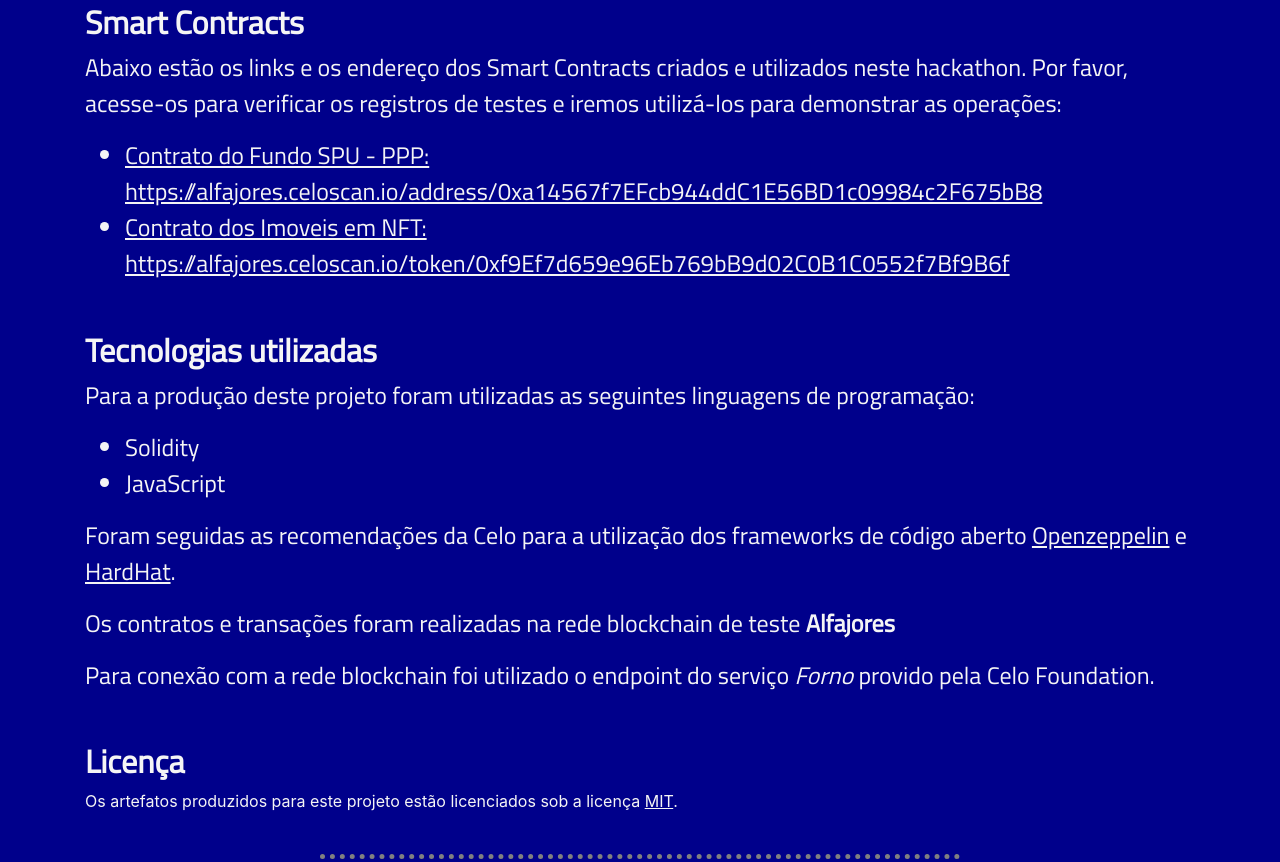
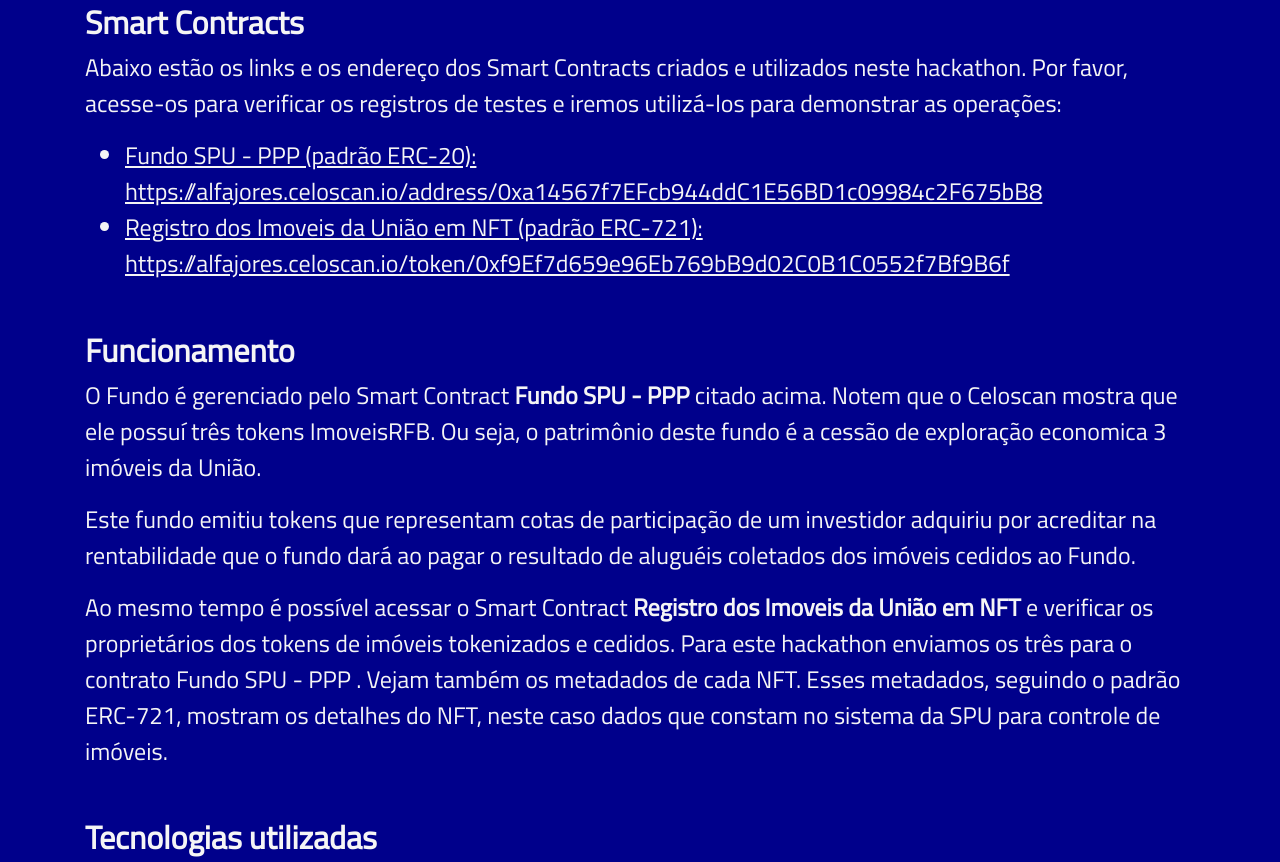
Before and after one commit to jeffprestes/tokensfederais, a website: page index.html in a window 1280 px wide. Shown: the part 2565-3427 px from the top of the page. Drawn offline with nearby package versions, Linux system fonts and the light colour scheme.

Commit message:
add seção funcionamento.

```diff
--- a/index.html
+++ b/index.html
@@ -163,15 +163,31 @@
         <ul>
           <li>
             <a href="https://alfajores.celoscan.io/address/0xa14567f7EFcb944ddC1E56BD1c09984c2F675bB8" target="_blank">
-              Contrato do Fundo SPU - PPP: https://alfajores.celoscan.io/address/0xa14567f7EFcb944ddC1E56BD1c09984c2F675bB8
+              Fundo SPU - PPP (padrão ERC-20): https://alfajores.celoscan.io/address/0xa14567f7EFcb944ddC1E56BD1c09984c2F675bB8
             </a>
           </li>
           <li>
             <a href="https://alfajores.celoscan.io/token/0xf9Ef7d659e96Eb769bB9d02C0B1C0552f7Bf9B6f" target="_blank">
-              Contrato dos Imoveis em NFT: https://alfajores.celoscan.io/token/0xf9Ef7d659e96Eb769bB9d02C0B1C0552f7Bf9B6f
+              Registro dos Imoveis da União em NFT (padrão ERC-721): https://alfajores.celoscan.io/token/0xf9Ef7d659e96Eb769bB9d02C0B1C0552f7Bf9B6f
             </a>
           </li>
         </ul>
+      </div>
+      <h3>Funcionamento</h3>
+      <div>
+        <p>
+          O Fundo é gerenciado pelo Smart Contract <strong>Fundo SPU - PPP</strong> citado acima. Notem que o Celoscan mostra que ele possuí três tokens
+          ImoveisRFB. Ou seja, o patrimônio deste fundo é a cessão de exploração economica 3 imóveis da União.
+        </p>
+        <p>
+          Este fundo emitiu tokens que representam cotas de participação de um investidor adquiriu por acreditar na rentabilidade que o fundo dará ao pagar o
+          resultado de aluguéis coletados dos imóveis cedidos ao Fundo.
+        </p>
+        <p>
+          Ao mesmo tempo é possível acessar o Smart Contract <strong>Registro dos Imoveis da União em NFT</strong> e verificar os proprietários dos tokens de
+          imóveis tokenizados e cedidos. Para este hackathon enviamos os três para o contrato Fundo SPU - PPP . Vejam também os metadados de cada NFT. Esses
+          metadados, seguindo o padrão ERC-721, mostram os detalhes do NFT, neste caso dados que constam no sistema da SPU para controle de imóveis.
+        </p>
       </div>
       <h3>Tecnologias utilizadas</h3>
       <div>
```
